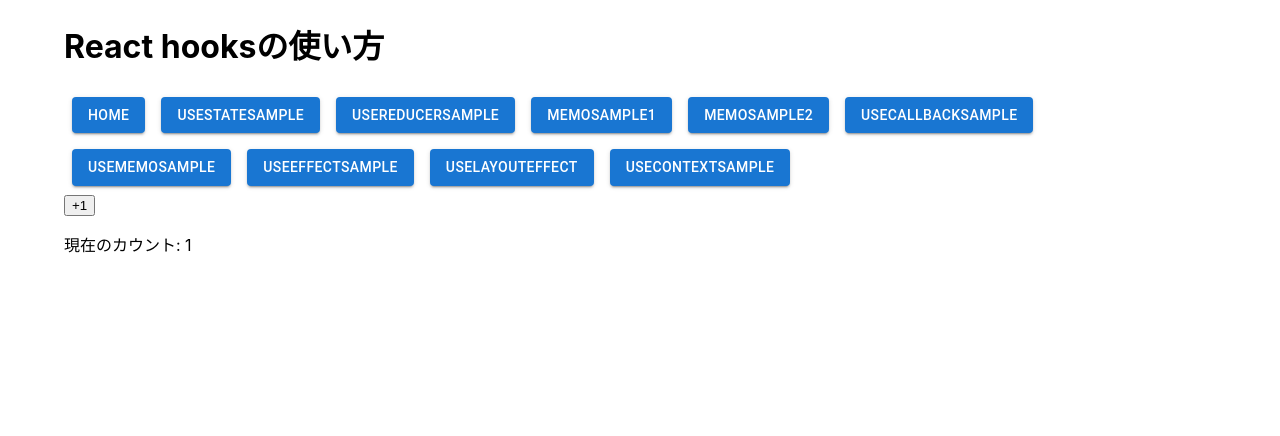
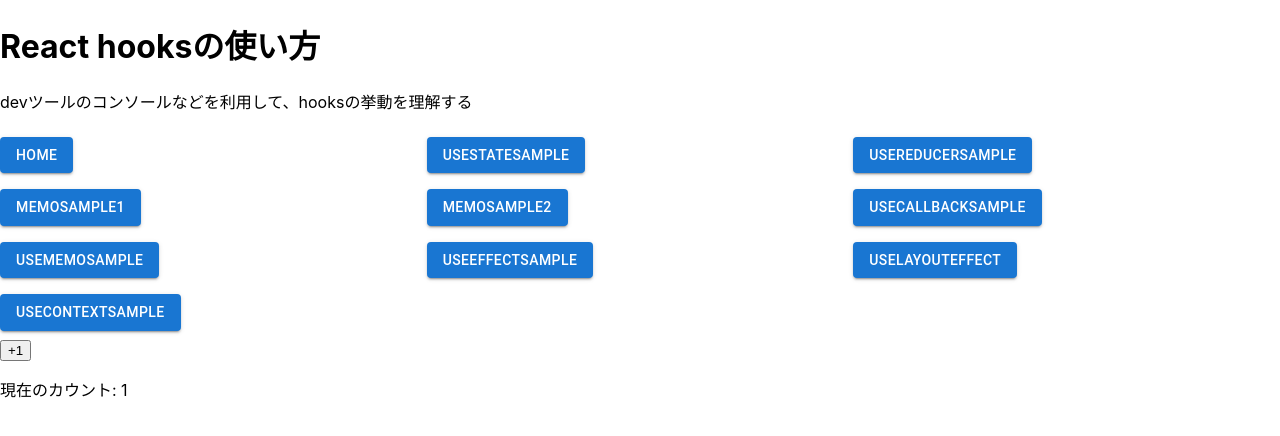
Before and after one commit to tamashiro-syuta/react-hooks-app, a React (Create React App) app: page /MemoSample1 in a window 1280 px wide. Shown: the top 436 px of the page. Built offline with nearby package versions, Linux system fonts and the light colour scheme.

Commit message:
Gridで配置を固定

```diff
--- a/src/index.tsx
+++ b/src/index.tsx
@@ -6,6 +6,7 @@
 import MyButton from "./originalComponent/myButton";
 import Counter from "./components/UseStateSample";
 import { Container } from "@mui/system";
+import { Grid } from "@mui/material";
 
 // 【Reactのコードが反映されるまでの順序】
 // 1.public/index.htmlが読み込まれて、ブラウザで表示
@@ -19,22 +20,47 @@
 
 root.render(
   <React.StrictMode>
-    <Container fixed>
+    <Grid container>
+      <Grid item xs={12}>
         <h1>React hooksの使い方</h1>
+        <p>devツールのコンソールなどを利用して、hooksの挙動を理解する</p>
+      </Grid>
 
+      <Grid item xs={4}>
         <MyButton href="/">Home</MyButton>
+      </Grid>
+      <Grid item xs={4}>
         <MyButton href="/UseStateSample">UseStateSample</MyButton>
+      </Grid>
+      <Grid item xs={4}>
         <MyButton href="/UseReducerSample">UseReducerSample</MyButton>
+      </Grid>
+      <Grid item xs={4}>
         <MyButton href="/MemoSample1">MemoSample1</MyButton>
+      </Grid>
+      <Grid item xs={4}>
         <MyButton href="/MemoSample2">MemoSample2</MyButton>
+      </Grid>
+      <Grid item xs={4}>
         <MyButton href="/UseCallbackSample">UseCallbackSample</MyButton>
+      </Grid>
+      <Grid item xs={4}>
         <MyButton href="/UseMemoSample">UseMemoSample</MyButton>
+      </Grid>
+      <Grid item xs={4}>
         <MyButton href="/UseEffectSample">UseEffectSample</MyButton>
+      </Grid>
+      <Grid item xs={4}>
         <MyButton href="/UseLayoutEffect">UseLayoutEffect</MyButton>
+      </Grid>
+      <Grid item xs={4}>
         <MyButton href="/useContextSample">useContextSample</MyButton>
+      </Grid>
 
+      <Grid item xs={12}>
         <Routing />
-    </Container>
+      </Grid>
+    </Grid>
   </React.StrictMode>
 );
 
--- a/src/originalComponent/myButton.tsx
+++ b/src/originalComponent/myButton.tsx
@@ -2,22 +2,25 @@
 import React from "react";
 
 type Props = {
-  href: string
-  children: string
-}
+  href: string;
+  children: string;
+};
 
 const MyButton = (props: Props) => {
-  const { href, children } = props
+  const { href, children } = props;
 
   return (
     <Button
-      variant='contained'
-      sx={{margin: 1}}
+      variant="contained"
+      sx={{
+        marginY: 1,
+        marginX: "auto",
+      }}
       href={href}
     >
       {children}
     </Button>
-  )
-}
+  );
+};
 
-export default MyButton
+export default MyButton;
```
Lines whose indentation alone changed are shown as unchanged.
